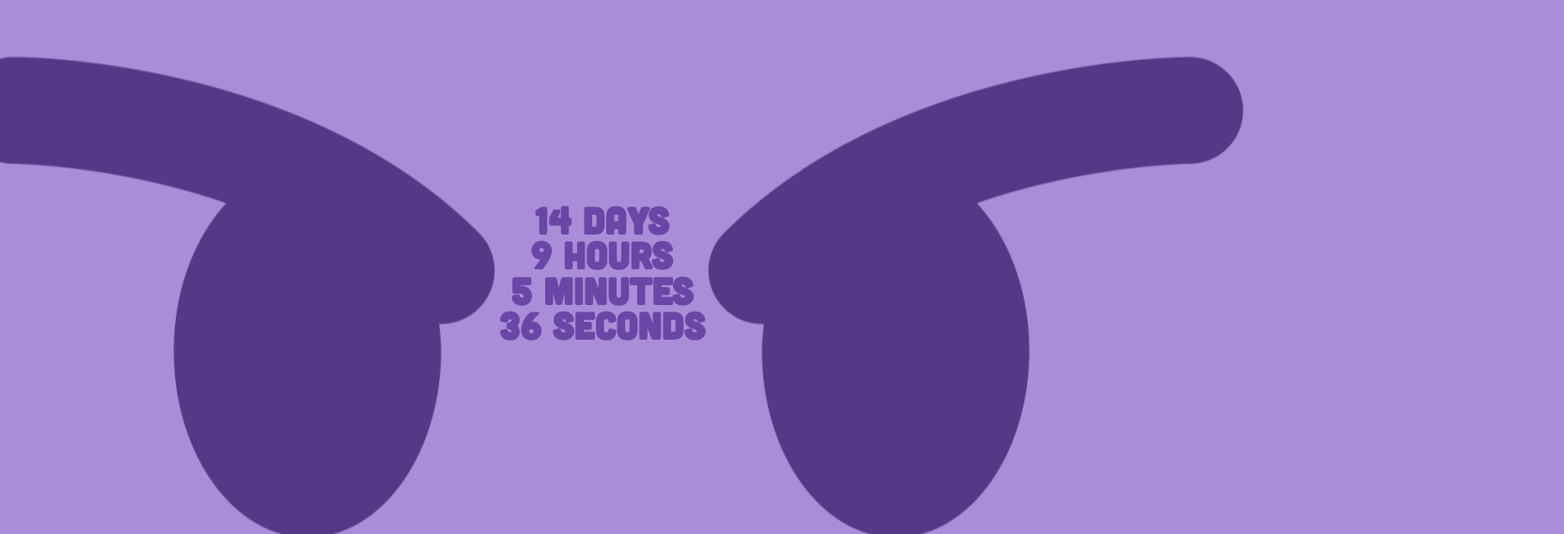
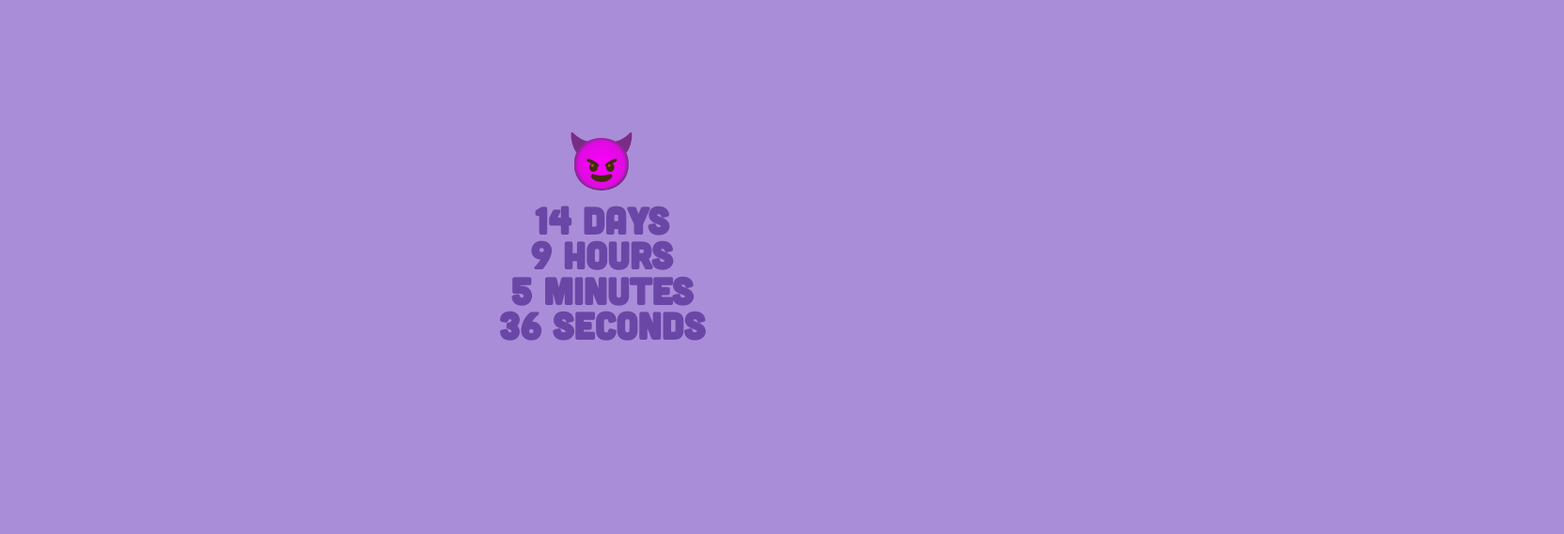
Before and after one commit to TheMahwah/mahwah.github.io, a plain HTML site: page index.html in a window 1280 px wide. Shown: the part 231-800 px from the top of the page at 94% size, 1664 px wide, since content can reach past the window. Drawn offline with Linux system fonts and the light colour scheme.

Commit message:
Final Version

```diff
--- a/index.html
+++ b/index.html
@@ -15,7 +15,7 @@
 <body>
 
 <div class="devil_emoji_container">
-    <img src="images/favicon.png" class="devil_emoji"></img>
+    <h1 class="devil_emoji">😈</img>
     <h1 id="countdowndays"></h1>
     <h1 id="countdownhours"></h1>
     <h1 id="countdownminutes"></h1>
```
